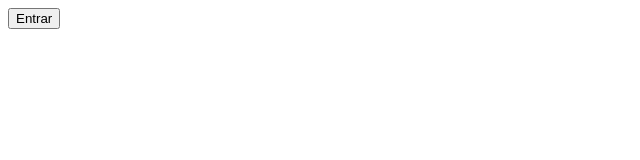
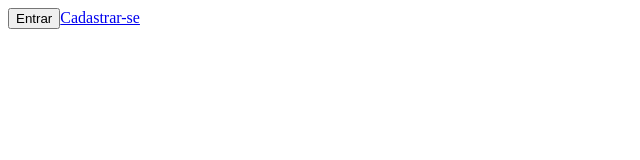
Before and after one commit to josedasilva123/review-app, a React (Vite) app: page / in a window 1280 px wide. Shown: the top 160 px of the page, without its empty margins (0-640 px from the left). Built offline with nearby package versions, Linux system fonts and the light colour scheme.

Commit message:
feat: componentizing header

```diff
--- /dev/null
+++ b/src/components/structures/Header/index.jsx
@@ -0,0 +1,31 @@
+import { Link } from "react-router-dom";
+
+export const Header = ({ user, setUser, isLoginOpen, setIsLoginOpen }) => {
+   const userLogout = () => {
+      setUser(null);
+      localStorage.removeItem("@TOKEN");
+   };
+
+   return (
+      <header>
+         {user ? (
+            <div>
+               <p>{user.name}</p>
+               <p>{user.email}</p>
+               <button onClick={() => userLogout()}>Sair</button>
+            </div>
+         ) : (
+            <div>
+               <button onClick={() => setIsLoginOpen(true)}>Entrar</button>
+               <Link to="/register">Cadastrar-se</Link>
+               {isLoginOpen ? (
+                  <div>
+                     <button onClick={() => setIsLoginOpen(false)}>Fechar</button>
+                     <LoginForm setUser={setUser} setIsLoginOpen={setIsLoginOpen} />
+                  </div>
+               ) : null}
+            </div>
+         )}
+      </header>
+   );
+};
--- a/src/pages/HomePage/index.jsx
+++ b/src/pages/HomePage/index.jsx
@@ -1,35 +1,18 @@
 import { useState } from "react";
+import { Header } from "../../components/structures/Header";
 import { LoginForm } from "../../components/structures/LoginForm";
 
 export const HomePage = ({ user, setUser }) => {
    const [isLoginOpen, setIsLoginOpen] = useState(false);
 
-   const userLogout = () => {
-    setUser(null);
-    localStorage.removeItem("@TOKEN");
-   }
-
    return (
       <div>
-         <header>
-            {user ? (
-               <div>
-                <p>{user.name}</p>
-                <p>{user.email}</p>
-                <button onClick={() => userLogout()}>Sair</button>
-               </div>
-            ) : (
-               <div>
-                  <button onClick={() => setIsLoginOpen(true)}>Entrar</button>
-                  {isLoginOpen ? (
-                     <div>
-                        <button onClick={() => setIsLoginOpen(false)}>Fechar</button>
-                        <LoginForm setUser={setUser} setIsLoginOpen={setIsLoginOpen} />
-                     </div>
-                  ) : null}
-               </div>
-            )}
-         </header>
+         <Header
+            user={user}
+            setUser={setUser}
+            isLoginOpen={isLoginOpen}
+            setIsLoginOpen={setIsLoginOpen}
+         />
       </div>
    );
 };
```
